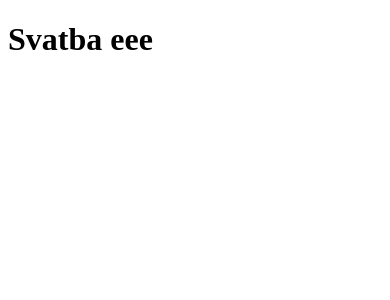
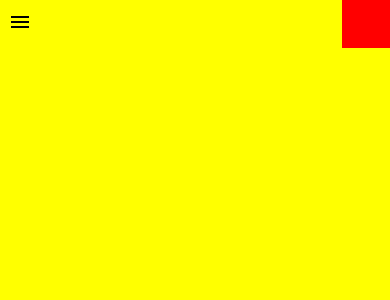
Before and after one commit to mddragnev/thousandtreeswedding, an Angular app: page / in a window 390 px wide. Shown: the top 300 px of the page. Built offline with nearby package versions, Linux system fonts and the light colour scheme.

Commit message:
Add not so finished mobile nav

```diff
--- a/src/app/app.component.html
+++ b/src/app/app.component.html
@@ -1 +1 @@
-<h1>Svatba eee</h1>
+<app-header></app-header>
--- a/src/app/app.module.ts
+++ b/src/app/app.module.ts
@@ -2,10 +2,12 @@ import { NgModule } from '@angular/core';
 import { BrowserModule } from '@angular/platform-browser';
 
 import { AppComponent } from './app.component';
+import { HeaderComponent } from './header/header.component';
 
 @NgModule({
   declarations: [
-    AppComponent
+    AppComponent,
+    HeaderComponent
   ],
   imports: [
     BrowserModule
--- /dev/null
+++ b/src/app/header/header.component.html
@@ -0,0 +1,59 @@
+<div class="backdrop" [ngClass]="{'open': isOpen}" (click)="closeMobileNav()"></div>
+
+<header>
+    <div class="main-header__menu">
+        <a (click)="openMobileNav()">
+            <span class="material-symbols-outlined">
+                menu
+            </span>
+        </a>
+    </div>
+    <div class="test">
+
+    </div>
+</header>
+<nav class="mobile-nav" [ngClass]="{'open': isOpen}">
+    <ul>
+        <li>
+            <a>
+                Начало
+            </a>
+        </li>
+        <li>
+            <a>
+                Програма
+            </a>
+        </li>
+        <li>
+            <a>
+                Потвърди
+            </a>
+        </li>
+        <li><a>
+                За каузата
+            </a>
+        </li>
+        <li>
+            <a>
+                За мястото
+            </a>
+
+        </li>
+        <li>
+            <a>
+                Полезно
+            </a>
+
+        </li>
+        <li>
+            <a>
+                Кумове и шафери
+            </a>
+        </li>
+        <li>
+            <a>
+                Контакти
+            </a>
+        </li>
+    </ul>
+</nav>
--- /dev/null
+++ b/src/app/header/header.component.scss
@@ -0,0 +1,46 @@
+@use '../../styles/index';
+
+header {
+    display: flex;
+    justify-content: space-between;
+    align-items: center;
+}
+
+.backdrop {
+    position: fixed;
+    display: none;
+    top: 0;
+    left: 0;
+    z-index: 99;
+    width: 100vw;
+    height: 100vh;
+    background: rgba(0, 0, 0, 0.5);
+}
+
+.main-header__menu {
+    margin-left: 0.5rem;
+}
+
+.test {
+    background-color: red;
+    width: 3rem;
+    height: 3rem;
+}
+
+.mobile-nav {
+    display: none;
+    position: fixed;
+    z-index: 100;
+    top: 0;
+    left: 0;
+    background: white;
+    width: 80%;
+    height: 100vh;
+}
+
+.open {
+    display: block !important;
+    opacity: 1 !important;
+    visibility: visible !important;
+
+}
--- /dev/null
+++ b/src/app/header/header.component.ts
@@ -0,0 +1,25 @@
+import { Component, HostBinding, OnInit } from '@angular/core';
+
+@Component({
+  selector: 'app-header',
+  templateUrl: './header.component.html',
+  styleUrls: ['./header.component.scss']
+})
+export class HeaderComponent implements OnInit {
+
+  public isOpen = false;
+
+  constructor() { }
+
+  ngOnInit(): void {
+  }
+
+  public openMobileNav() {
+    this.isOpen = true;
+  }
+
+  public closeMobileNav() {
+    this.isOpen = false;
+  }
+
+}
--- a/src/index.html
+++ b/src/index.html
@@ -2,10 +2,15 @@
 <html lang="en">
 <head>
   <meta charset="utf-8">
-  <title>Thousandtreeswedding</title>
+  <title>Сватбата на Силвана и Радослав</title>
   <base href="/">
   <meta name="viewport" content="width=device-width, initial-scale=1">
   <link rel="icon" type="image/x-icon" href="favicon.ico">
+
+  <!-- google related -->
+  <link rel="stylesheet" href="https://fonts.googleapis.com/css2?family=Material+Symbols+Outlined:opsz,wght,FILL,GRAD@48,300,0,0" />
+  <!-- google related -->
+
 </head>
 <body>
   <app-root></app-root>
--- a/src/styles.scss
+++ b/src/styles.scss
@@ -1 +1,10 @@
 /* You can add global styles to this file, and also import other style files */
+
+* {
+    box-sizing: border-box;
+}
+
+body {
+    margin: 0;
+    background-color: yellow;
+}
--- /dev/null
+++ b/src/styles/_colors.scss
@@ -0,0 +1 @@
+$colors: (primary: #9b727a);
--- /dev/null
+++ b/src/styles/_index.scss
@@ -0,0 +1 @@
+@forward '_colors';
```
Also changed, not shown: 1 other file (tests, documents, lock files or other folders).
